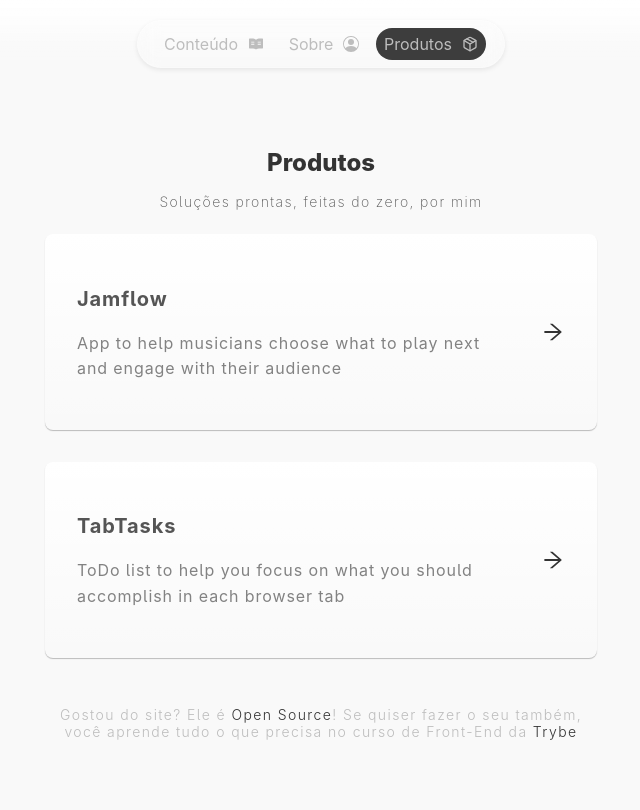
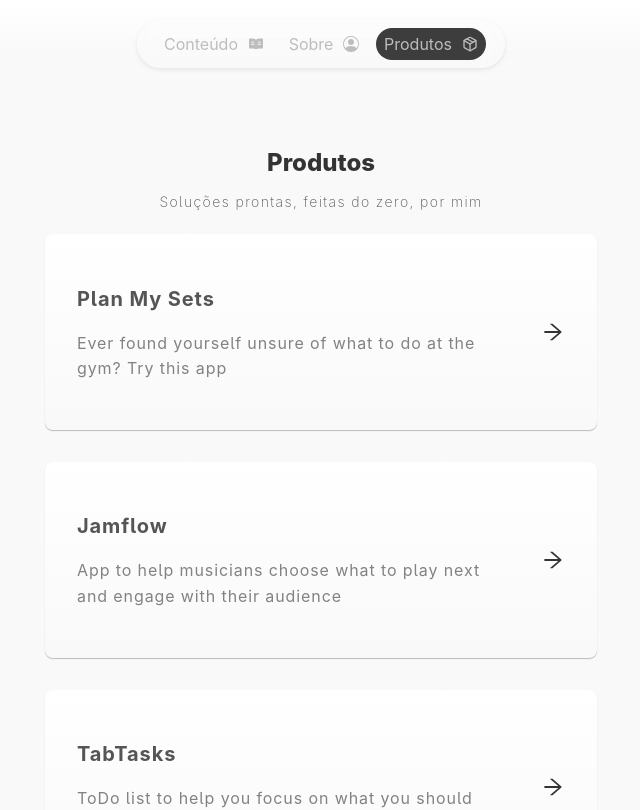
Before and after one commit to aamdias/portfolio, a React (Vite) app: page /produtos in a window 1280 px wide. Shown: the top 810 px of the page, without its empty margins (319-959 px from the left). Built offline with nearby package versions, Linux system fonts and the light colour scheme; a web font is replaced by a local one.

Commit message:
feat: Adding Plan My Sets at Product Page

```diff
--- a/src/pages/Products/index.tsx
+++ b/src/pages/Products/index.tsx
@@ -35,6 +35,11 @@
                     <div className = "title">Produtos</div>
                     <div className = "subtitle">Soluções prontas, feitas do zero, por mim</div>
                     <MenuCard
+                        title="Plan My Sets"
+                        description="Ever found yourself unsure of what to do at the gym? Try this app"
+                        link="https://www.planmysets.com"
+                    />
+                    <MenuCard
                         title="Jamflow"
                         description="App to help musicians choose what to play next and engage with their audience"
                         link="https://www.jamflow.io"
```
